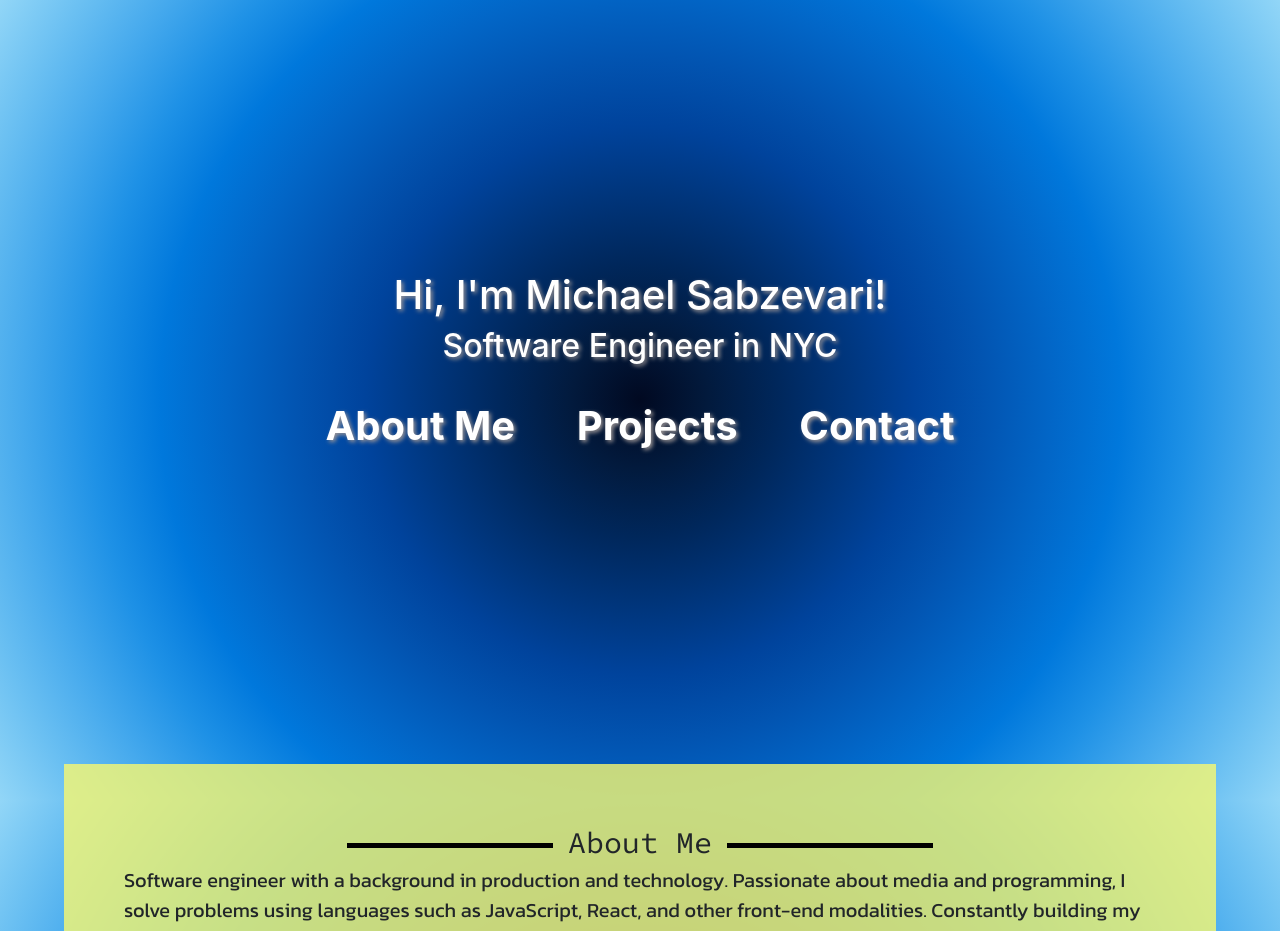
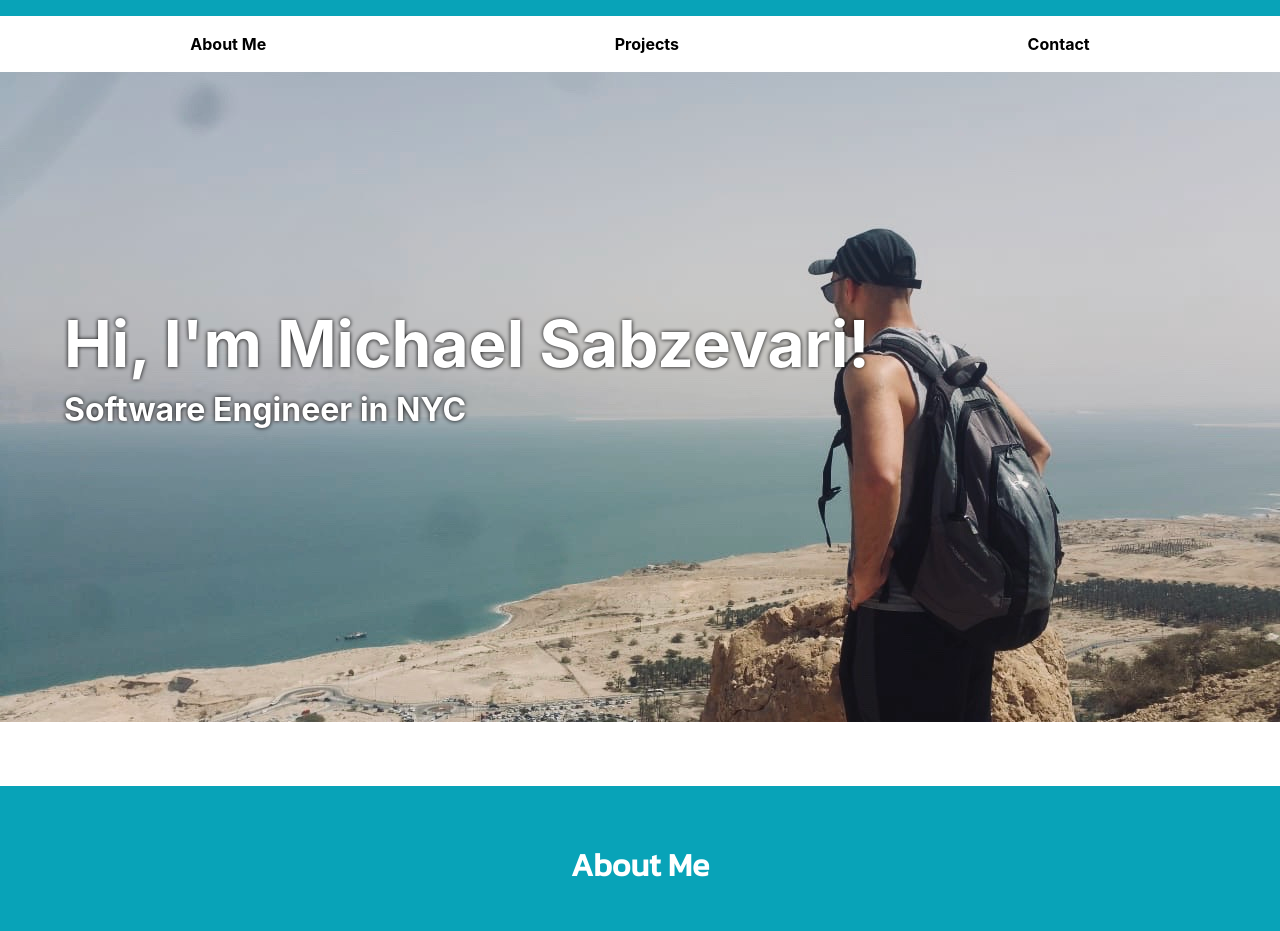
Before and after one commit to mikesabzz/Portfolio-app, a React (Create React App) app: page / in a window 1280 px wide. Shown: the top 931 px of the page. Built offline with nearby package versions, Linux system fonts and the light colour scheme; a web font is replaced by a local one.

Commit message:
various changes in styling, styling continuum

```diff
--- a/src/App.css
+++ b/src/App.css
@@ -1,5 +1,7 @@
 html {
     scroll-behavior: smooth;
+    margin: 0;
+    width: 100%;
 }
 #project-container {
     display: flex;
@@ -17,10 +19,7 @@ html {
     margin-bottom: 10%;
     flex: 1;
 }
-body {
-    background-image: radial-gradient(circle, #010921, #021a3d, #00275b, #00357b, #00439c, #0254b1, #0266c7, #0078dc, #1e91e6, #45a9ed, #6bc0f2, #92d6f7);
-    background-attachment: fixed;
-}
+
 @media only screen and (max-width: 600px) {
     #project-container {
         display: flex;
--- a/src/App.js
+++ b/src/App.js
@@ -3,13 +3,17 @@ import allProjects from '../src/portfolio.json';
 import Projects from './components/Projects';
 import "./App.css";
 import Header from './components/Header'
+import Navbar from './components/Navbar'
 import Footer from './components/Footer'
 import AboutMe from "./components/AboutMe"
 
 class App extends React.Component {
   constructor(props) {
     super(props);
-    this.state = { projects: allProjects, projectsToDisplay: [] };
+    this.state = {
+      projects: allProjects,
+      projectsToDisplay: []
+     };
   }
 
   componentDidMount() {
@@ -36,12 +40,13 @@ class App extends React.Component {
   render() {
     return (
       <div>
-      <Header></Header>
-      <AboutMe></AboutMe>
-      <div className="projects">
-        <div id="project-container">{this.renderProjects()}</div>
-      </div>
-      <Footer></Footer>
+        <Navbar />
+        <Header />
+        <AboutMe />
+        <div className="projects">
+          <div id="project-container">{this.renderProjects()}</div>
+        </div>
+        <Footer />
       </div>
     );
   }
--- a/src/components/AboutMe/AboutMe.css
+++ b/src/components/AboutMe/AboutMe.css
@@ -5,66 +5,22 @@
 #about-me {
     display: flex;
     flex-direction: column;
-    background-color: rgb(249, 249, 113, 0.8);
-    font-size: 20px;
-    margin: 5%;
+    background-color: rgb(8, 163, 184);
+    font-size: 3vh;
+    margin-top: 5%;
     font-family: 'Kanit', sans-serif;
+    color: white;
     padding: 60px;
 }
 #about-me h3 {
     overflow: hidden;
     text-align: center;
-    font-family: 'Source Code Pro', monospace;
-    font-size: 30px;
-    margin-bottom: 5px;
+    font-weight: bold;
+    font-size: 2pc;
+    margin-bottom: 5%;
    }
-h3:before,
-h3:after {
-    background-color: black;
-    content: "";
-    display: inline-block;
-    height: 5px;
-    position: relative;
-    vertical-align: middle;
-    width: 20%;
-}
-h3:before {
-    right: 0.5em;
-    margin-left: -50%;
-}
-h3:after {
-    left: 0.5em;
-    margin-right: -50%;
-}
-
-.about-me h3 {
-    overflow: hidden;
-    text-align: center;
-    font-family: 'Source Code Pro', monospace;
-    font-size: 40px;
-    margin-bottom: 50px;
-   }
-h3:before,
-h3:after {
-    background-color: black;
-    content: "";
-    display: inline-block;
-    height: 5px;
-    position: relative;
-    vertical-align: middle;
-    width: 20%;
-}
-h3:before {
-    right: 0.5em;
-    margin-left: -50%;
-}
-h3:after {
-    left: 0.5em;
-    margin-right: -50%;
-}
 
 .about-me-images h3{
-    font-family: 'Source Code Pro', monospace;
     font-size: 20px;
     margin: 30px;
     text-align: center;
@@ -75,4 +31,5 @@ h3:after {
     width: auto;
     margin-top: 20px;
     margin-left: 15px;
+    background-color: white;
 }
--- a/src/components/Footer/Footer.css
+++ b/src/components/Footer/Footer.css
@@ -1,6 +1,8 @@
 #footer {
     display: flex;
     height: 500px;
+    background-color: rgb(8, 163, 184);
+    box-shadow: inset 0 0 20px #000000;
 }
 #title {
     display: flex;
--- a/src/components/Header/Header.css
+++ b/src/components/Header/Header.css
@@ -1,20 +1,22 @@
 .header {
-    height: 700px;
+    height: 650px;
     padding-top: 50px;
+    background-image: url('./Images/headerimg.JPG');
 }
 .title{
   position: relative;
-  top: 50%;
-  width: 24em;
+  top: 20%;
   color: white;
-  margin: 0 auto;
-  font-size: 180%;
-  text-align: center;
-  white-space: nowrap;
-  overflow: hidden;
-  transform: translateY(-50%);
-  animation: 1s ease-out 0s 1 slideInFromLeft;
-  text-shadow: 2px 2px 4px #9b9595;
+  margin: 5%;
+  text-shadow: 0 0 4px rgb(3, 3, 3);
+}
+.title h1{
+  font-size: 4pc;
+  font-weight: bold;
+}
+.title h2 {
+  font-size: 2pc;
+  font-weight: bold;
 }
 
 @keyframes slideInFromLeft {
--- a/src/components/Header/index.js
+++ b/src/components/Header/index.js
@@ -1,7 +1,5 @@
 import React from "react";
 import "./Header.css";
-import Navbar from "../Navbar"
-
 
 function Header() {
     return (
@@ -9,7 +7,6 @@ function Header() {
         <div className="title typewriter">
           <h1>Hi, I'm Michael Sabzevari!</h1>
           <h2>Software Engineer in NYC</h2>
-          <Navbar />
         </div>
       </div>
     );
--- a/src/components/Navbar/Navbar.css
+++ b/src/components/Navbar/Navbar.css
@@ -1,21 +1,13 @@
-.navbar {
-    display: flex;
-    justify-content: space-around;
-    text-decoration: none;
-    padding-top: 10vh;
+.navbar{
+  border-top: rgb(8, 163, 184) 1pc solid;
 }
-a:link {
-    text-decoration: none;
-    color: black;
-    font-weight: bold;
-  }
-.navbar a {
+.nav-link {
+  color: black;
+  margin: auto;
+  text-decoration: none;
+  font-weight: bold;
+}
+.navbar a:hover {
+    background-color: rgb(8, 163, 184);
     color: white;
-    padding: 15px;
-    border-radius: 30px;
-    font-size: 5vh;
-  }
-.navbar a:hover {
-    color: greenyellow;
-    padding: 15px;
-  }
+}
--- a/src/components/Projects/Projects.css
+++ b/src/components/Projects/Projects.css
@@ -2,8 +2,6 @@
     display: flex;
     flex-direction: column;
     justify-content: center;
-    margin: 20px;
-    background-color: rgb(249, 249, 113, 0.8);
 }
 .projects-each > div {
     flex: 1;
@@ -32,9 +30,8 @@
     justify-content: space-evenly;
 }
 .project-title{
+    border-top: solid 0.5pc rgb(8, 163, 184);
     display: flex;
-    justify-content: center;
-    margin-bottom: 20px;
     font-weight: bold;
     font-size: 30px;
     color: black;
@@ -44,7 +41,8 @@
     text-decoration: none;
 }
 .project-title:hover{
-    color: rgb(45, 76, 175);
+    color: white;
+    background-color: rgb(8, 163, 184);
 }
 .project-code {
     display: flex;
--- a/src/components/Projects/index.js
+++ b/src/components/Projects/index.js
@@ -5,11 +5,11 @@ function Projects(props) {
     return (
         <div className="projects-each">
             <div className="image-wrapper">
+            <div className="project-title">{props.title}</div>
                 <img src={props.imgURL} className="project-image" alt=""></img>
             </div>
             <div className="project-info">
                 <div className="project-link"><a href={props.url} alt="Loading...">
-                    <div className="project-title">{props.title}</div>
                 </a>
                     <div className="project-desc">{props.desc}</div>
                     <div className="project-code"><a href={props.code}>See My Code</a></div>
```
Also changed, not shown: src/components/Header/Images/headerimg.JPG (added).
